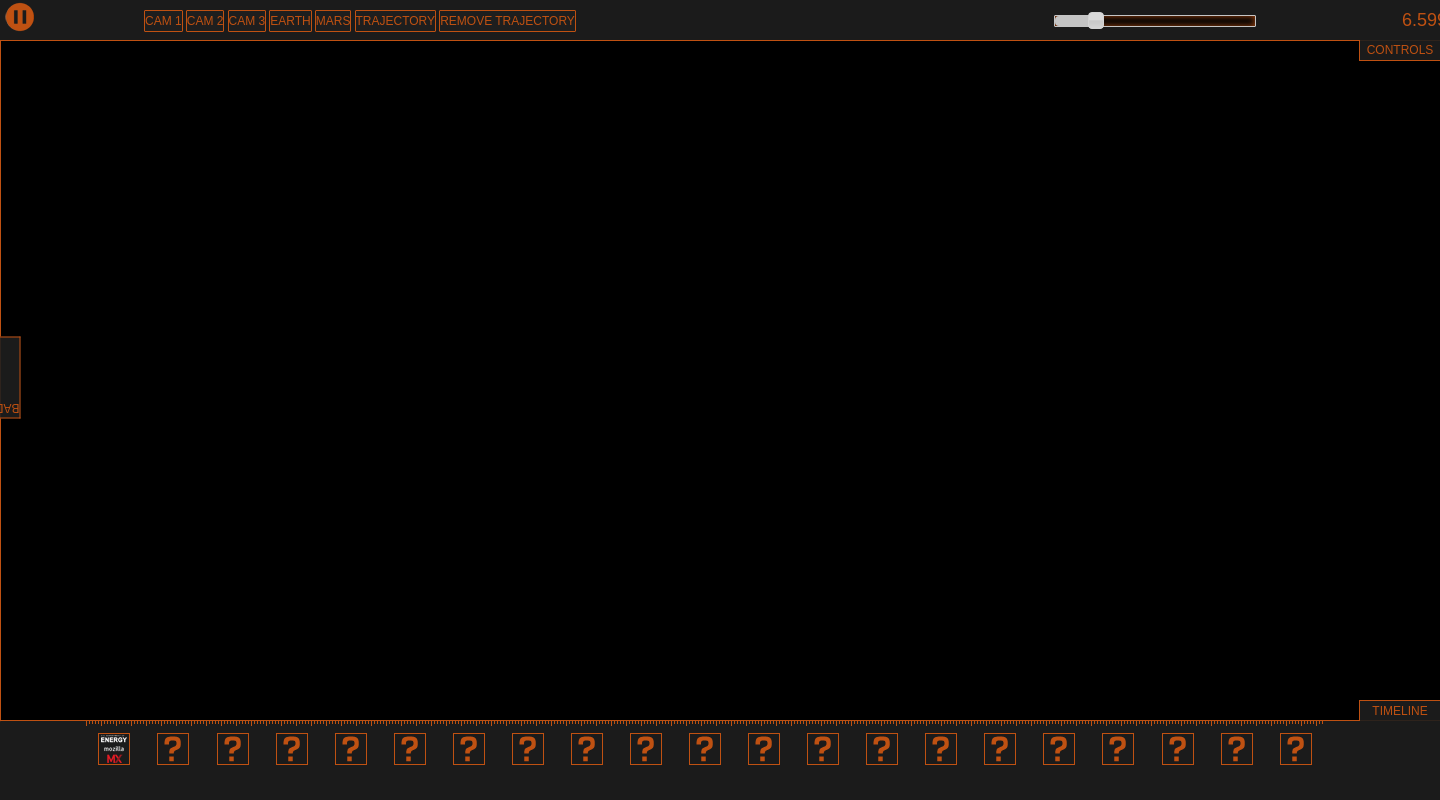
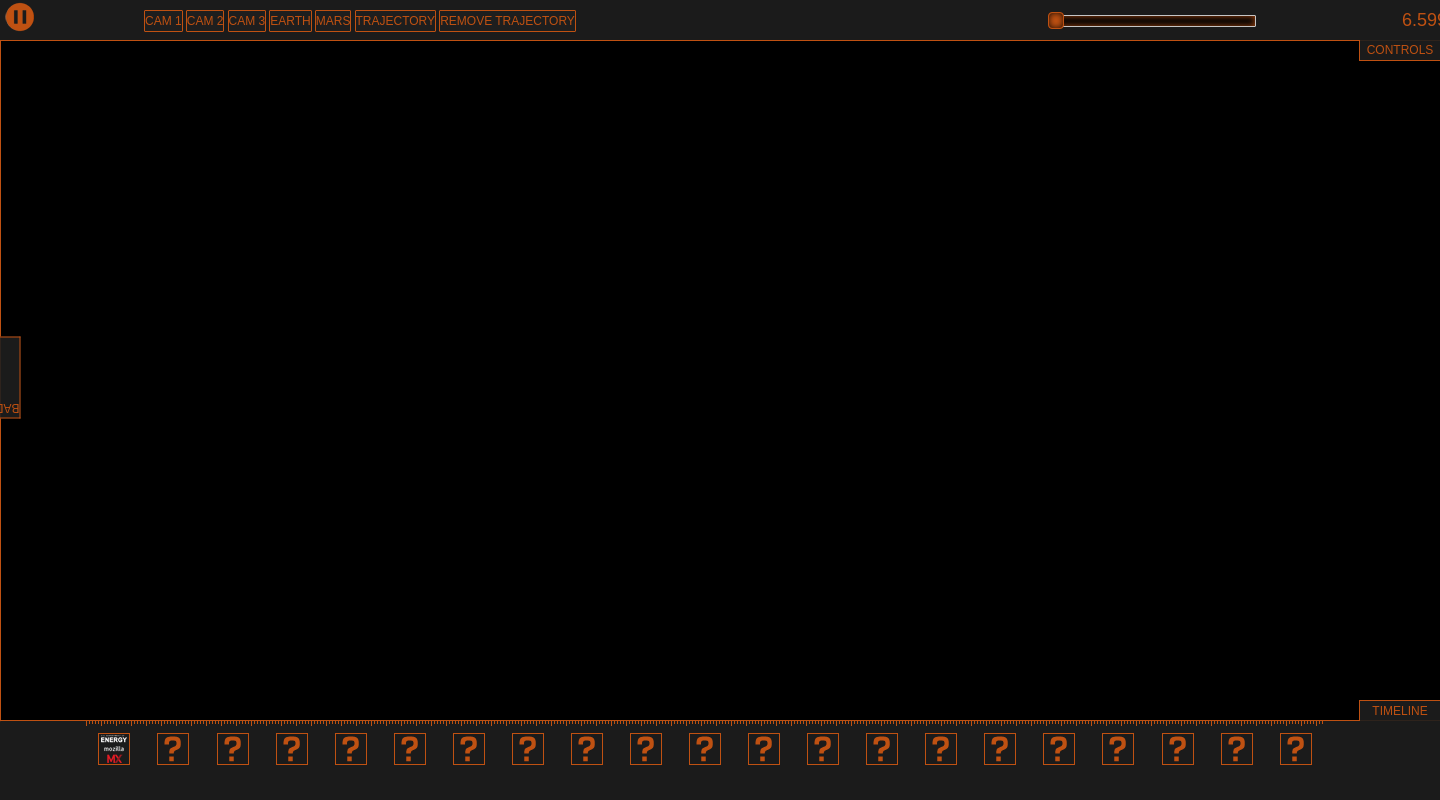
Before and after one commit to mx-mx/mars.webmaker.org, a PHP site: page / in a window 1440 px wide; the page is wider, and only the part inside the window is pictured. Run offline with PHP 8.4, Linux system fonts and the light colour scheme; some libraries are stand-ins or nearby versions; some web fonts are replaced.

Commit message:
better slider UI

```diff
--- a/Mars_Scaffold2/www/css/mars.css
+++ b/Mars_Scaffold2/www/css/mars.css
@@ -437,11 +437,21 @@ div.scrollarea ul li img {
 	top: 15px;
 	right: 40px;
 	background: rgba(0,0,0,0.9);
+	background-color: rgba(0,0,0,0.9);
     -webkit-box-shadow: inset 0 0 6px rgba(191,81,18,0.9);
 	color: #bf5112;
 	border:1px solid;
     border-radius: 1px;
 }
+#speedSlider .ui-widget-header {
+	background: #bf5112;
+    -webkit-box-shadow: inset 0 0 6px rgba(0,0,0,0.9);
+}
+#speedSlider .ui-state-default {
+	border: 1px solid #bf5112;
+    -webkit-box-shadow: inset 0 0 6px rgba(0,0,0,0.9);
+	background: #bf5112;
+	}
 ::-webkit-scrollbar {
     height: 10px;
 }
--- a/Mars_Scaffold2/www/index.html
+++ b/Mars_Scaffold2/www/index.html
@@ -366,7 +366,7 @@ document.addEventListener("DOMContentLoaded", function () {
 		$( "#speedSlider" ).slider( {
 			animate: true,
 			range: "min",
-			value: 10,
+			value: 0,
 			min: 0,
 			max: 50,
 			step: 1,
```
